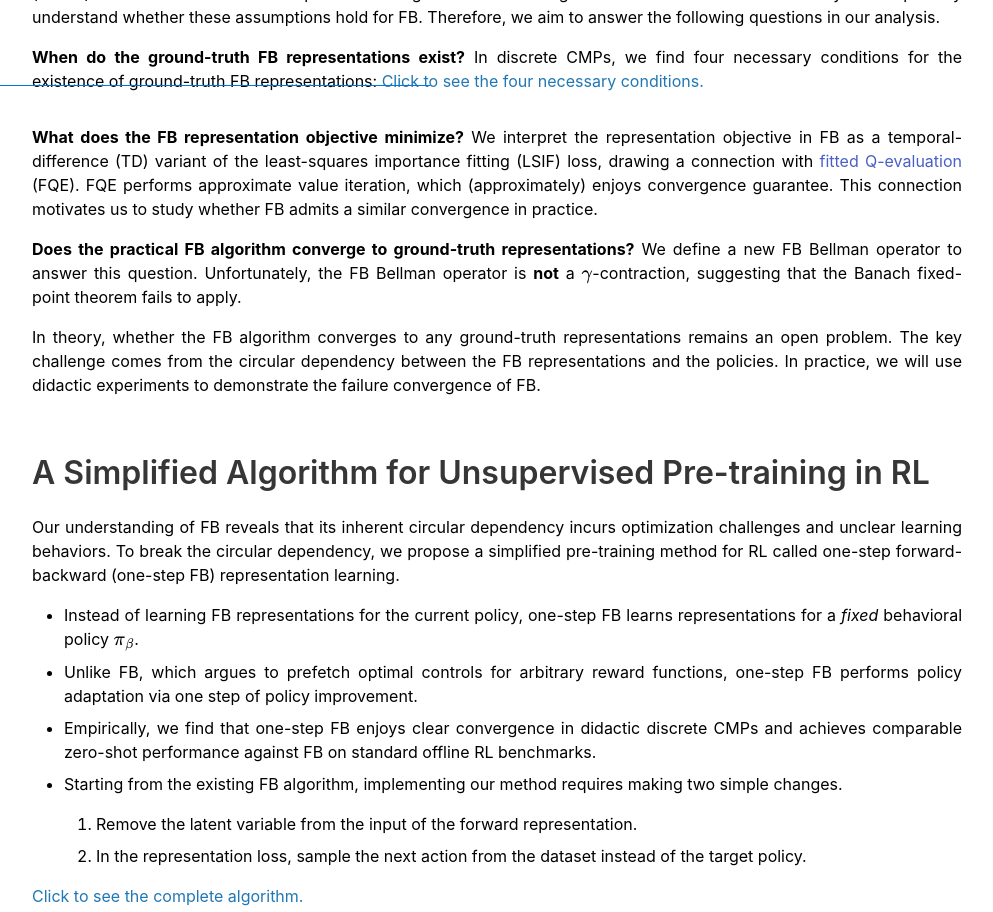
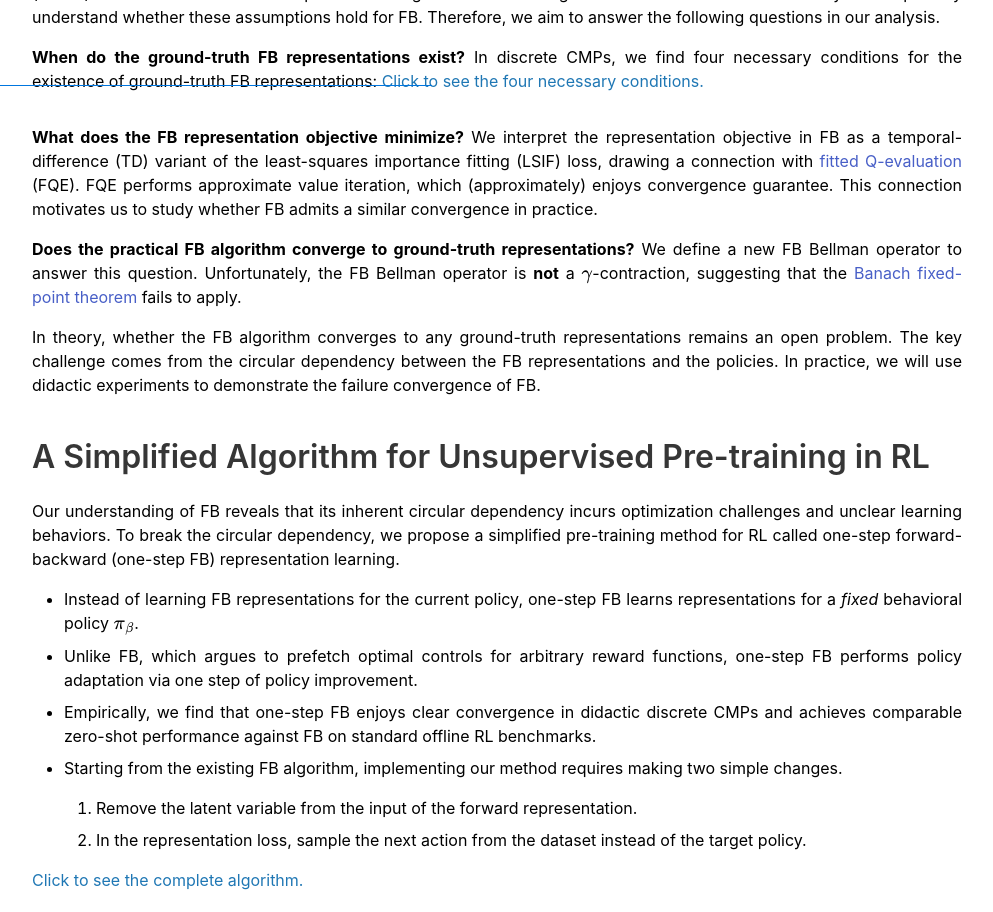
Before and after one commit to chongyi-zheng/chongyi-zheng.github.io, a Jekyll site: the page built from _pages/onestep_fb.html, in a window 1280 px wide and 1400 px high, scrolled down 1916 px, cut to the strip 0-912 px from the top of the window. Shown: the whole strip, without its empty margins (143-1136 px from the left). Built offline with Jekyll 4.4.1, drawn with Linux system fonts in a browser that asks for light colours; some web fonts are replaced; comment, search, counter and statistics services are not loaded; a style sheet for code colours, icons or effects is not loaded; some of the changed text lies outside the part shown.

Commit message:
update onestep_fb page

```diff
--- a/_pages/onestep_fb.html
+++ b/_pages/onestep_fb.html
@@ -280,11 +280,11 @@ hide_title: true
           </p>
 
           <p>
-            <b>Does the practical FB algorithm converge to ground-truth representations?</b> We define a new FB Bellman operator to answer this question. Unfortunately, the FB Bellman operator is <b>not</b> a \(\gamma\)-contraction, suggesting that the Banach fixed-point theorem fails to apply.
+            <b>Does the practical FB algorithm converge to ground-truth representations?</b> We define a new FB Bellman operator to answer this question. Unfortunately, the FB Bellman operator is <b>not</b> a \(\gamma\)-contraction, suggesting that the <a href="https://en.wikipedia.org/wiki/Banach_fixed-point_theorem">Banach fixed-point theorem</a> fails to apply.
+          </p>
 
-            <p>
-              In theory, whether the FB algorithm converges to any ground-truth representations remains an open problem. The key challenge comes from the circular dependency between the FB representations and the policies. In practice, we will use didactic experiments to demonstrate the failure convergence of FB.
-            </p>
+          <p>
+            In theory, whether the FB algorithm converges to any ground-truth representations remains an open problem. The key challenge comes from the circular dependency between the FB representations and the policies. In practice, we will use didactic experiments to demonstrate the failure convergence of FB.
           </p>
         </div>
       </div>
```
